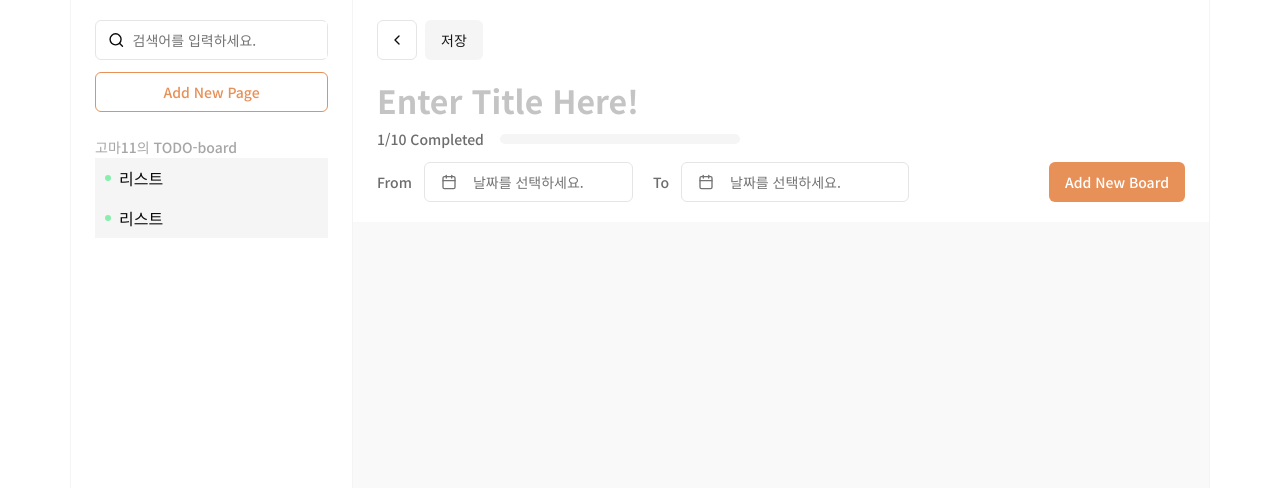
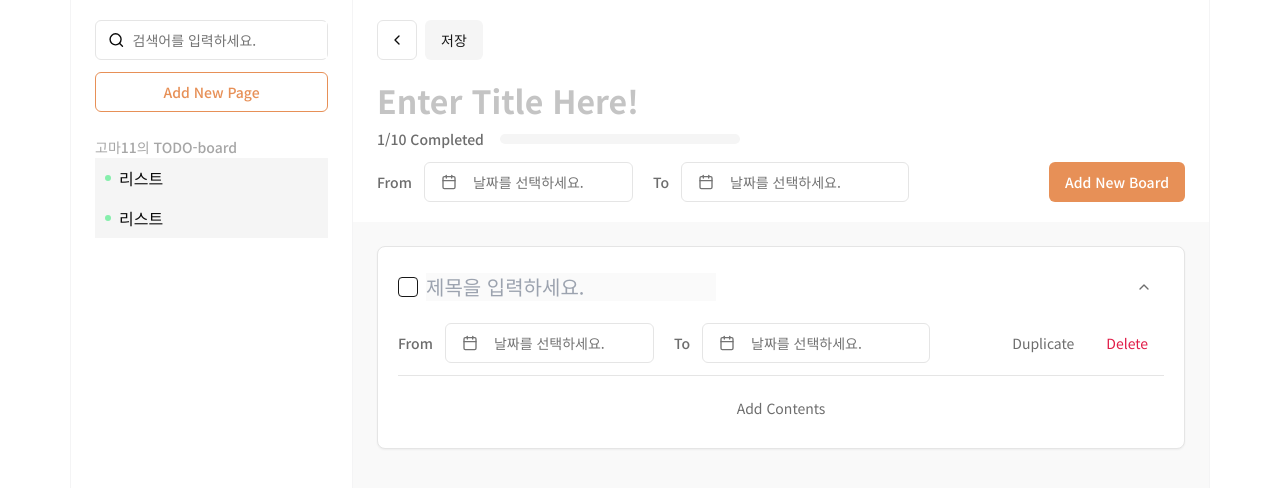
Before and after one commit to nrkcode/REAL-next-board, a Next.js app: page /board/1 in a window 1280 px wide. Shown: the top 488 px of the page. Built offline with nearby package versions, Linux system fonts and the light colour scheme.

Commit message:
feat: 보드 추가 (Board 데이터가 없을 경우는 함수 덜해서 주석처리)

```diff
--- a/app/board/[id]/page.module.scss
+++ b/app/board/[id]/page.module.scss
@@ -43,3 +43,34 @@
         justify-content: space-between;
     }
 }
+
+.body {
+    display: flex;
+    align-content: center;
+    justify-content: center;
+
+    width: 100%;
+    height: calc(100% - 230px);
+
+    padding: 24px;
+
+    &__noData {
+        width: 100%;
+        height: 100%;
+
+        display: flex;
+        flex-direction: column;
+        align-items: center;
+        justify-content: center;
+    }
+
+    &__isData {
+        width: 100%;
+        height: 100%;
+
+        display: flex;
+        flex-direction: column;
+        align-items: center;
+        justify-content: flex-start;
+    }
+}
--- a/app/board/[id]/page.tsx
+++ b/app/board/[id]/page.tsx
@@ -1,12 +1,11 @@
 "use client";
-
-import * as React from "react";
-import {
-    Input, Button, SearchBar, Progress, LabelDatePicker } from "@/components/ui";
+import Image from "next/image";
+import { Button, Card, SearchBar, Progress, LabelDatePicker, Separator, Checkbox } from "@/components/ui";
+import { ChevronLeft, ChevronUp } from "lucide-react";
 import styles from "./page.module.scss";
-import { ChevronLeft } from "lucide-react";
 
 function BoardPage() {
+    // const createBoard = () => {};
     return (
         <div className="page">
             <aside className="page__aside">
@@ -54,7 +53,7 @@ function BoardPage() {
                             <small className="text-sm font-medium leading-none text-[#6D6D6D]">
                                 1/10 Completed
                             </small>
-                            <Progress className="w-60 h-[10px]" />
+                            <Progress className="w-60 h-[10px] value={33}" />
                         </div>
                     </div>
                     <div className={styles.header__bottom}>
@@ -68,7 +67,63 @@ function BoardPage() {
                         </Button>
                     </div>
                 </div>
-                <div className={styles.body}></div>
+                <div className={styles.body}>
+                    {/* Add New Board 버튼 클릭으로 인한 Board 데이터가 없을 경우 */}
+                    {/* <div className={styles.body__noData}>
+                        <h3 className="scroll-m-20 text-2xl font-semibold tracking-tight">There is no board yet.</h3>
+                        <small className="text-sm font-medium leading-none text-[#6D6D6D] mt-3 mb-7">
+                            Click the button and start flashing!
+                        </small>
+                        <button onClick={createBoard}>
+                            <img src="/assets/images/button.svg" width={74} height={74} alt="rounded-button" />
+                        </button>
+                    </div> */}
+                    {/* Add New Board 버튼 클릭으로 인한 Board 데이터가 있을 경우 */}
+                    <div className={styles.body__isData}>
+                    <Card className="w-full flex flex-col items-center p-5">
+                            {/* 게시물 카드 제목 영역*/}
+                            <div className="w-full flex items-center justify-between mb-4">
+                                <div className="flex items-center justify-start gap-2">
+                                    <Checkbox className="h-5 w-5" />
+                                    <input
+                                        type="text"
+                                        placeholder="제목을 입력하세요."
+                                        className="text-xl outline-none"
+                                        disabled={true}
+                                    />
+                                </div>
+                                <Button variant={"ghost"} size={"icon"}>
+                                    <ChevronUp className="text-[#6d6d6d]" />
+                                </Button>
+                            </div>
+                            {/* 캘린더 및 버튼 박스 영역 */}
+                            <div className="w-full flex items-center justify-between">
+                                {/* 캘린더 박스 */}
+                                <div className="flex items-center gap-5">
+                                    <LabelDatePicker label={"From"} />
+                                    <LabelDatePicker label={"To"} />
+                                </div>
+                                {/* 버튼 박스 */}
+                                <div className="flex items-center">
+                                    <Button variant={"ghost"} className="font-normal text-[#6D6D6D]">
+                                        Duplicate
+                                    </Button>
+                                    <Button
+                                        variant={"ghost"}
+                                        className="font-normal text-rose-600 hover:text-rose-600 hover:bg-red-50"
+                                    >
+                                        Delete
+                                    </Button>
+                                </div>
+                            </div>
+                            <Separator className="my-3" />
+                            {/* Add Contents 버튼 영역 */}
+                            <Button variant={"ghost"} className="font-normal text-[#6D6D6D]">
+                                Add Contents
+                            </Button>
+                        </Card>
+                    </div>
+                </div>
             </main>
         </div>
     );
--- /dev/null
+++ b/components/ui/card/card.tsx
@@ -0,0 +1,79 @@
+import * as React from "react"
+
+import { cn } from "@/lib/utils"
+
+const Card = React.forwardRef<
+  HTMLDivElement,
+  React.HTMLAttributes<HTMLDivElement>
+>(({ className, ...props }, ref) => (
+  <div
+    ref={ref}
+    className={cn(
+      "rounded-lg border bg-card text-card-foreground shadow-sm",
+      className
+    )}
+    {...props}
+  />
+))
+Card.displayName = "Card"
+
+const CardHeader = React.forwardRef<
+  HTMLDivElement,
+  React.HTMLAttributes<HTMLDivElement>
+>(({ className, ...props }, ref) => (
+  <div
+    ref={ref}
+    className={cn("flex flex-col space-y-1.5 p-6", className)}
+    {...props}
+  />
+))
+CardHeader.displayName = "CardHeader"
+
+const CardTitle = React.forwardRef<
+  HTMLDivElement,
+  React.HTMLAttributes<HTMLDivElement>
+>(({ className, ...props }, ref) => (
+  <div
+    ref={ref}
+    className={cn(
+      "text-2xl font-semibold leading-none tracking-tight",
+      className
+    )}
+    {...props}
+  />
+))
+CardTitle.displayName = "CardTitle"
+
+const CardDescription = React.forwardRef<
+  HTMLDivElement,
+  React.HTMLAttributes<HTMLDivElement>
+>(({ className, ...props }, ref) => (
+  <div
+    ref={ref}
+    className={cn("text-sm text-muted-foreground", className)}
+    {...props}
+  />
+))
+CardDescription.displayName = "CardDescription"
+
+const CardContent = React.forwardRef<
+  HTMLDivElement,
+  React.HTMLAttributes<HTMLDivElement>
+>(({ className, ...props }, ref) => (
+  <div ref={ref} className={cn("p-6 pt-0", className)} {...props} />
+))
+CardContent.displayName = "CardContent"
+
+const CardFooter = React.forwardRef<
+  HTMLDivElement,
+  React.HTMLAttributes<HTMLDivElement>
+>(({ className, ...props }, ref) => (
+  <div
+    ref={ref}
+    className={cn("flex items-center p-6 pt-0", className)}
+    {...props}
+  />
+))
+CardFooter.displayName = "CardFooter"
+
+export { Card, CardHeader, CardFooter, CardTitle, CardDescription, CardContent }
--- /dev/null
+++ b/components/ui/checkbox/checkbox.tsx
@@ -0,0 +1,30 @@
+"use client"
+
+import * as React from "react"
+import * as CheckboxPrimitive from "@radix-ui/react-checkbox"
+import { Check } from "lucide-react"
+
+import { cn } from "@/lib/utils"
+
+const Checkbox = React.forwardRef<
+  React.ElementRef<typeof CheckboxPrimitive.Root>,
+  React.ComponentPropsWithoutRef<typeof CheckboxPrimitive.Root>
+>(({ className, ...props }, ref) => (
+  <CheckboxPrimitive.Root
+    ref={ref}
+    className={cn(
+      "peer h-4 w-4 shrink-0 rounded-sm border border-primary ring-offset-background focus-visible:outline-none focus-visible:ring-2 focus-visible:ring-ring focus-visible:ring-offset-2 disabled:cursor-not-allowed disabled:opacity-50 data-[state=checked]:bg-primary data-[state=checked]:text-primary-foreground",
+      className
+    )}
+    {...props}
+  >
+    <CheckboxPrimitive.Indicator
+      className={cn("flex items-center justify-center text-current")}
+    >
+      <Check className="h-4 w-4" />
+    </CheckboxPrimitive.Indicator>
+  </CheckboxPrimitive.Root>
+))
+Checkbox.displayName = CheckboxPrimitive.Root.displayName
+
+export { Checkbox }
--- a/components/ui/index.ts
+++ b/components/ui/index.ts
@@ -1,8 +1,11 @@
 export { Button, buttonVariants } from "./button/button";
 export { Calendar } from "./calendar/calendar";
+export { Card } from "./card/card";
+export { Checkbox } from "./checkbox/checkbox" ;
 export { BasicDatePicker } from "./date-picker/date-picker";
 export { LabelDatePicker } from "./date-picker/label-date-picker";
 export { Input } from "./input/input";
-export { SearchBar } from "./search-bar/search-bar";
 export { Progress } from "./progress/progress";
 export { Popover, PopoverTrigger, PopoverContent } from "./popover/popover";
+export { SearchBar } from "./search-bar/search-bar";
+export { Separator } from "./separator/separator";
--- /dev/null
+++ b/components/ui/separator/separator.tsx
@@ -0,0 +1,31 @@
+"use client"
+
+import * as React from "react"
+import * as SeparatorPrimitive from "@radix-ui/react-separator"
+
+import { cn } from "@/lib/utils"
+
+const Separator = React.forwardRef<
+  React.ElementRef<typeof SeparatorPrimitive.Root>,
+  React.ComponentPropsWithoutRef<typeof SeparatorPrimitive.Root>
+>(
+  (
+    { className, orientation = "horizontal", decorative = true, ...props },
+    ref
+  ) => (
+    <SeparatorPrimitive.Root
+      ref={ref}
+      decorative={decorative}
+      orientation={orientation}
+      className={cn(
+        "shrink-0 bg-border",
+        orientation === "horizontal" ? "h-[1px] w-full" : "h-full w-[1px]",
+        className
+      )}
+      {...props}
+    />
+  )
+)
+Separator.displayName = SeparatorPrimitive.Root.displayName
+
+export { Separator }
--- a/package.json
+++ b/package.json
@@ -9,8 +9,10 @@
     "lint": "next lint"
   },
   "dependencies": {
+    "@radix-ui/react-checkbox": "^1.1.2",
     "@radix-ui/react-popover": "^1.1.2",
     "@radix-ui/react-progress": "^1.1.0",
+    "@radix-ui/react-separator": "^1.1.0",
     "@radix-ui/react-slot": "^1.1.0",
     "class-variance-authority": "^0.7.0",
     "clsx": "^2.1.1",
```
Also changed, not shown: public/assets/fonts/index.ts (renamed from app/fonts/index.ts), public/assets/images/button.svg (added), 1 other file (tests, documents, lock files or other folders).
